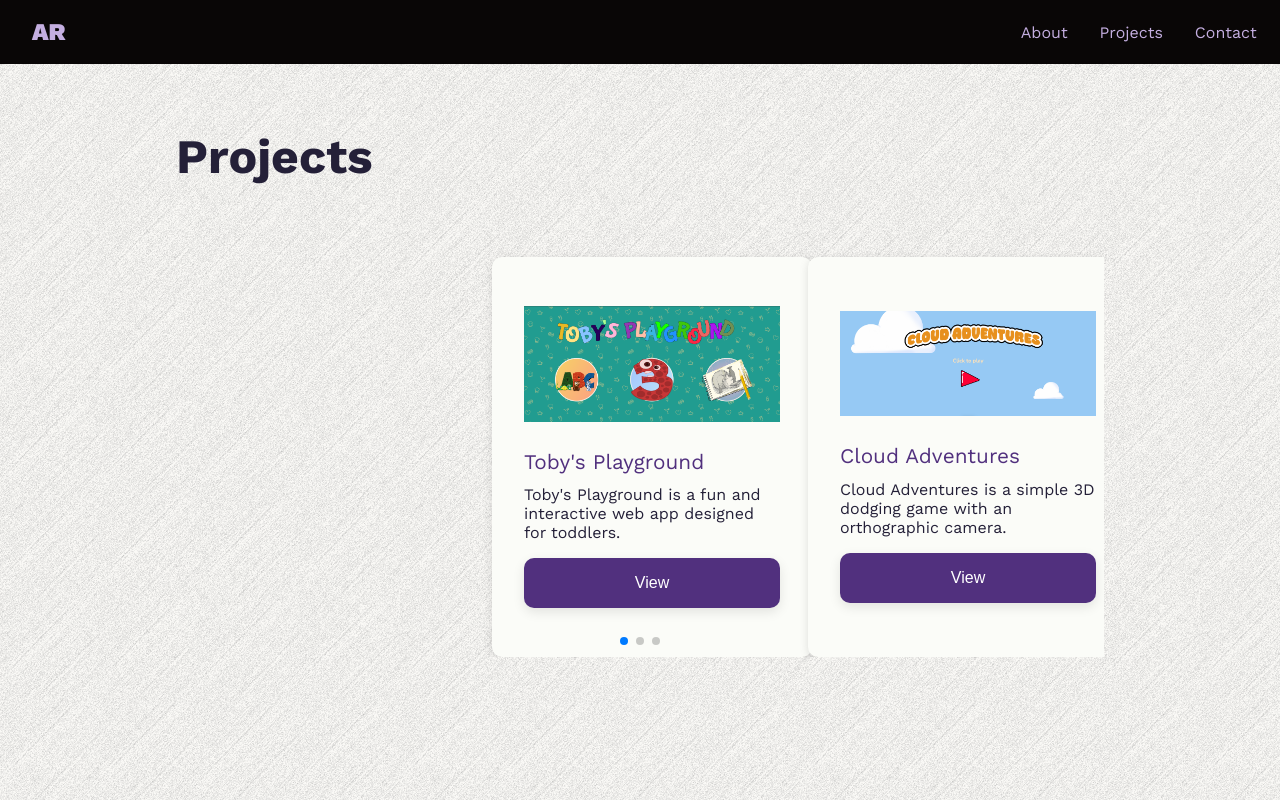
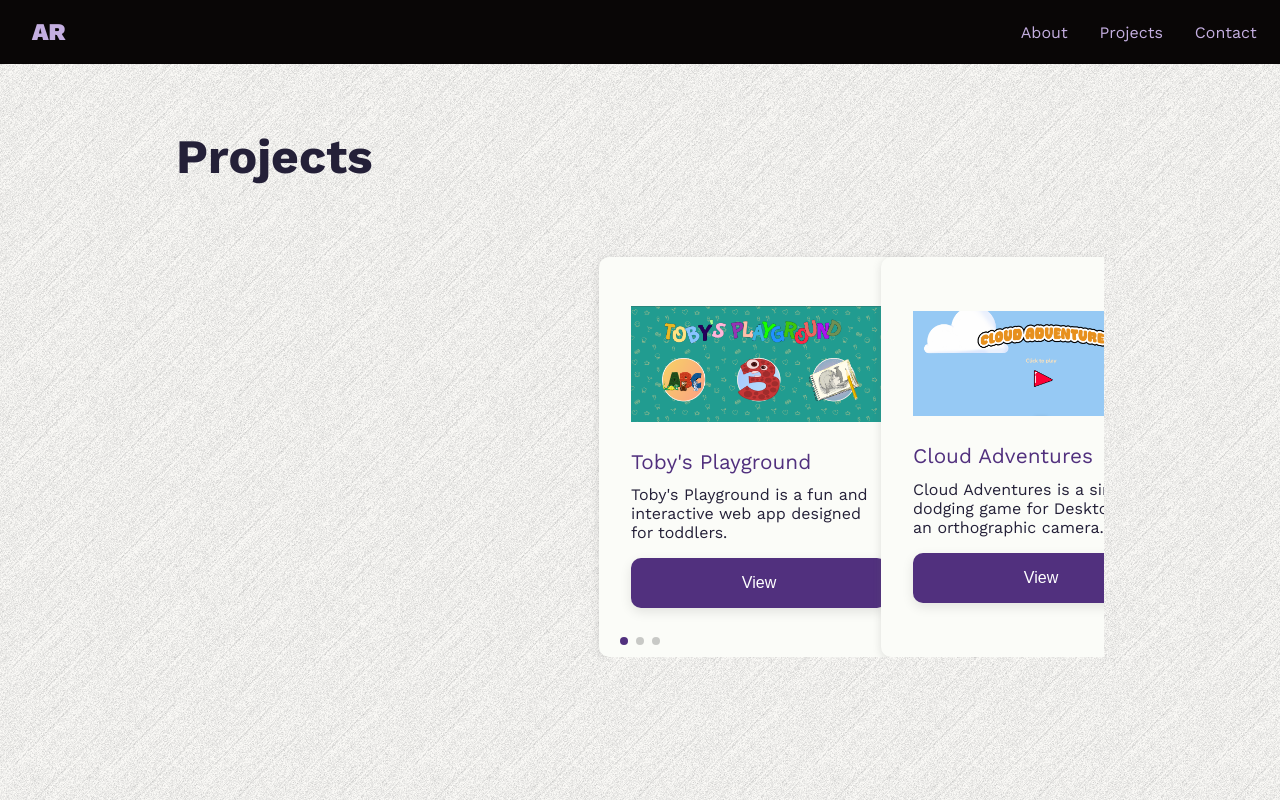
Before and after one commit to gabrielAdrianRamos/Portfolio, a React (Vite) app: page /projects in a window 1280 px wide. Built offline with nearby package versions, Linux system fonts and the light colour scheme; no server answers.

Commit message:
Changed the resume on Home

```diff
--- a/src/components/section/Home/Experience.jsx
+++ b/src/components/section/Home/Experience.jsx
@@ -65,7 +65,7 @@ const Experience = () => {
       </motion.p>
       <div className="download">
         <a
-          href="/assets/ADRIAN GABRIEL N. RAMOS.docx"
+          href="/assets/ARAMOS Jobstreet Resume.docx"
           download="AdrianGabrielRamos"
         >
           <motion.button
--- a/src/components/section/Project/Projects.css
+++ b/src/components/section/Project/Projects.css
@@ -25,9 +25,10 @@
   margin-top: 3rem;
 }
 
-.swiper {
-  width: 100%;
-  height: 100%;
+.project-card-container {
+  display: flex;
+  justify-content: center;
+  align-items: center;
 }
 
 .card-image {
@@ -68,6 +69,10 @@
   background-color: #c4aee0;
 }
 
+.swiper-pagination-bullet-active {
+  background-color: #51307e !important;
+}
+
 @media screen and (max-width: 768px) {
   .project {
     padding: 2rem;
@@ -82,8 +87,4 @@
     font-size: 1.7rem;
     color: #242038;
   }
-
-  .swiper {
-    width: 100%;
-  }
 }
--- a/src/components/section/Project/Projects.jsx
+++ b/src/components/section/Project/Projects.jsx
@@ -12,14 +12,13 @@ export const Projects = () => {
         <h1 className="project-name">Projects</h1>
         <div className="project-card">
           <Swiper
-            slidesPerView={3}
-            spaceBetween={20}
+            slidesPerView={4}
+            spaceBetween={200}
             centeredSlides={true}
             pagination={{
               clickable: true,
             }}
             modules={[Pagination]}
-            className="mySwiper"
           >
             <SwiperSlide>
               <Card>
@@ -54,8 +53,8 @@ export const Projects = () => {
                 <div className="card-text-container">
                   <p className="card-title">Cloud Adventures</p>
                   <p className="description">
-                    Cloud Adventures is a simple 3D dodging game with an
-                    orthographic camera.
+                    Cloud Adventures is a simple 3D dodging game for Desktop
+                    with an orthographic camera.
                   </p>
                   <a href="https://cloud-adventures.vercel.app/">
                     <button className="card-button">View</button>
```
Also changed, not shown: 2 other files (tests, documents, lock files or other folders).
